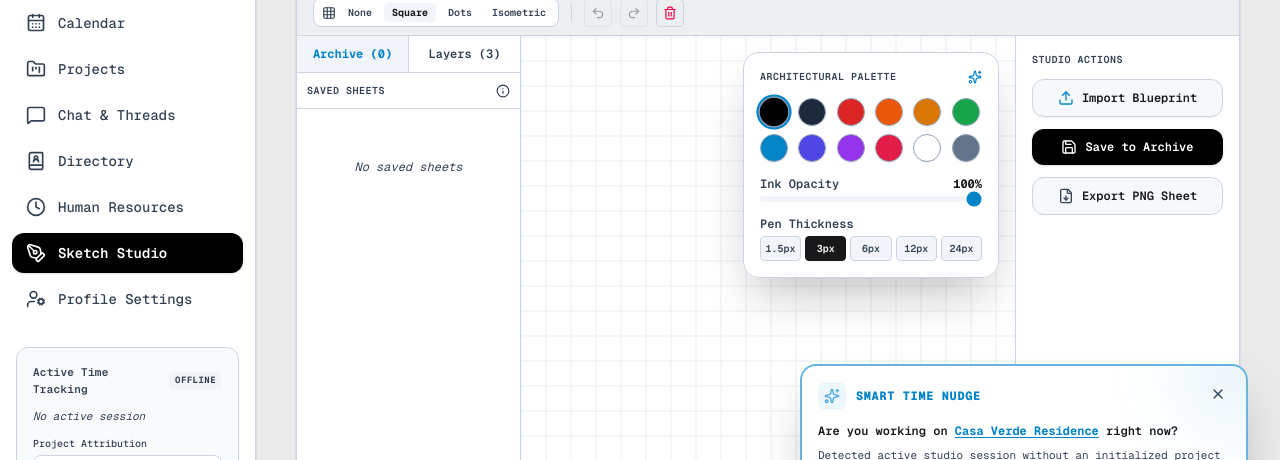
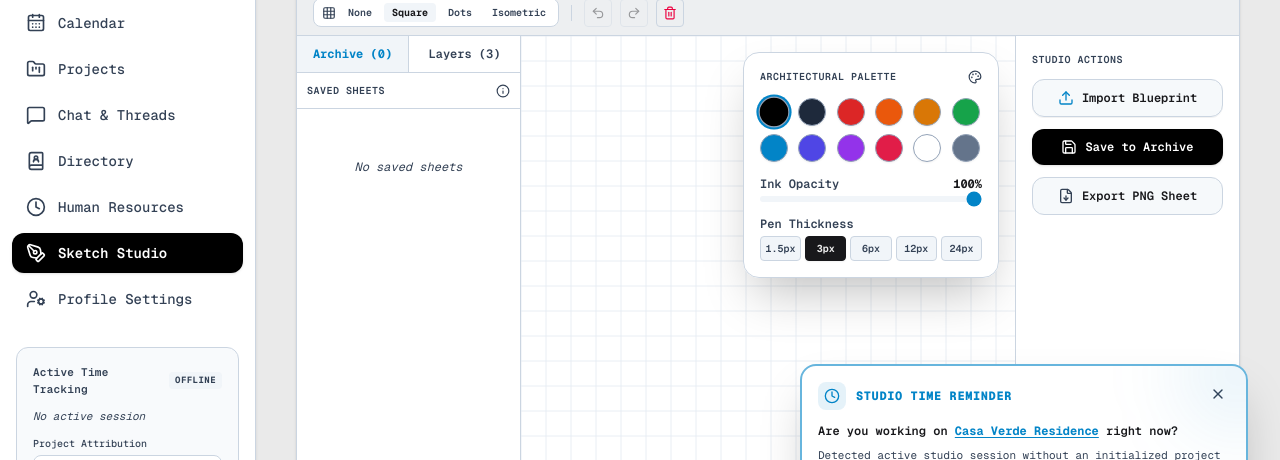
Before and after one commit to camown/estudio-arkipelago-v2, a Next.js app: page /sketch in a window 1280 px wide. Shown: the part 216-676 px from the top of the page. Built offline with nearby package versions, Linux system fonts and the light colour scheme; sample sign-in values are in the browser's storage.

Commit message:
style: remove AI sparkle icons and replace with clean architectural icons

```diff
--- a/src/app/(studio)/chat/page.tsx
+++ b/src/app/(studio)/chat/page.tsx
@@ -25,7 +25,7 @@ import {
   ExternalLink,
   Check,
   CheckCircle2,
-  Sparkles,
+  Info,
   Smile,
   Heart,
   MessageCircle,
@@ -2114,7 +2114,7 @@ export default function ChatPage() {
                         return (
                           <div key={msg.id} className="w-full flex items-center justify-center my-3">
                             <div className="px-3.5 py-1.5 rounded-full bg-surface-hover border border-border-main text-[11px] text-muted-main font-semibold flex items-center gap-2 shadow-2xs">
-                              <Sparkles className="w-3.5 h-3.5 text-accent-cyan" />
+                              <Info className="w-3.5 h-3.5 text-muted-main" />
                               <span>{msg.text}</span>
                               <span className="text-[10px] font-mono opacity-60">· {msg.timestamp}</span>
                             </div>
--- a/src/app/(studio)/sketch/page.tsx
+++ b/src/app/(studio)/sketch/page.tsx
@@ -6,7 +6,7 @@ import {
   PenTool, Undo2, Redo2, Trash2,
   Upload, Save, FileDown, Info, Eraser,
   Square, Circle, MoveRight, Type, Grid3X3,
-  MessageSquare, Check, Sparkles, Layers,
+  MessageSquare, Check, Palette, Layers,
   Eye, EyeOff, Plus, ImagePlus
 } from 'lucide-react';
 import { cn } from '@/lib/utils';
@@ -1329,7 +1329,7 @@ export default function SketchingStudioPage() {
             <div className="absolute top-4 right-4 bg-surface-main/95 backdrop-blur-md border border-border-main p-4 rounded-2xl shadow-2xl w-64 space-y-3.5 z-20 font-mono text-text-main">
               <div className="flex items-center justify-between text-[10px] font-semibold text-muted-main uppercase tracking-wider">
                 <span>Architectural Palette</span>
-                <Sparkles className="w-3.5 h-3.5 text-accent-cyan" />
+                <Palette className="w-3.5 h-3.5 text-muted-main" />
               </div>
 
               {/* Color Grid */}
--- a/src/components/common/TimeTrackingNudge.tsx
+++ b/src/components/common/TimeTrackingNudge.tsx
@@ -1,7 +1,7 @@
 'use client';
 
 import { useState, useEffect, useCallback } from 'react';
-import { Sparkles, X, Check } from 'lucide-react';
+import { Clock, X, Check } from 'lucide-react';
 import { useClockIn } from '@/lib/hooks/useClockIn';
 import { MOCK_PROJECTS } from '@/lib/constants';
 import { usePathname } from 'next/navigation';
@@ -88,10 +88,10 @@ export function TimeTrackingNudge() {
 
         <div className="flex items-start justify-between gap-3">
           <div className="flex items-center gap-2.5 text-accent-cyan font-extrabold text-xs uppercase tracking-wider">
-            <div className="p-1.5 bg-accent-cyan/10 rounded-lg animate-pulse">
-              <Sparkles className="w-4 h-4 text-accent-cyan" />
+            <div className="p-1.5 bg-accent-cyan/10 rounded-lg">
+              <Clock className="w-4 h-4 text-accent-cyan" />
             </div>
-            <span>Smart Time Nudge</span>
+            <span>Studio Time Reminder</span>
           </div>
 
           <button
```
